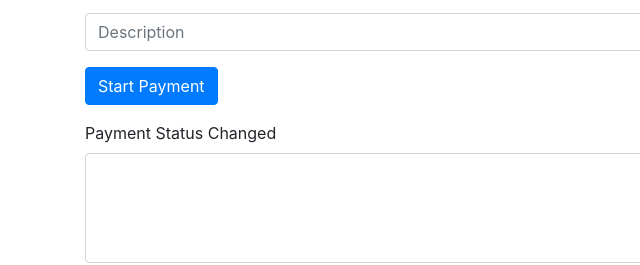
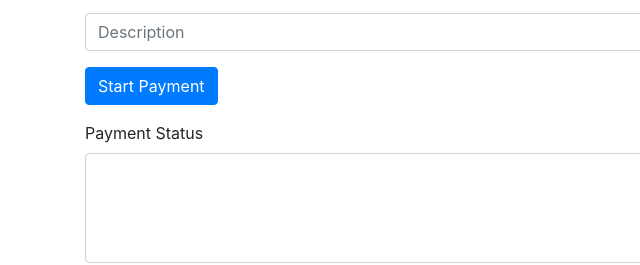
Before and after one commit to The-DigitalAcademy/final-dummy-app, a plain HTML site: page index.html in a window 1280 px wide. Shown: the part 1211-1476 px from the top of the page, 0-640 px from the left. Drawn offline with nearby package versions, Linux system fonts and the light colour scheme.

Commit message:
payment status label

```diff
--- a/index.html
+++ b/index.html
@@ -268,7 +268,7 @@
                 </button>
                 <div class="mt-3">
                     <label for="exampleFormControlTextarea1" class="form-label"
-                        >Payment Status Changed</label
+                        >Payment Status</label
                     >
                     <textarea
                         class="form-control"
```
